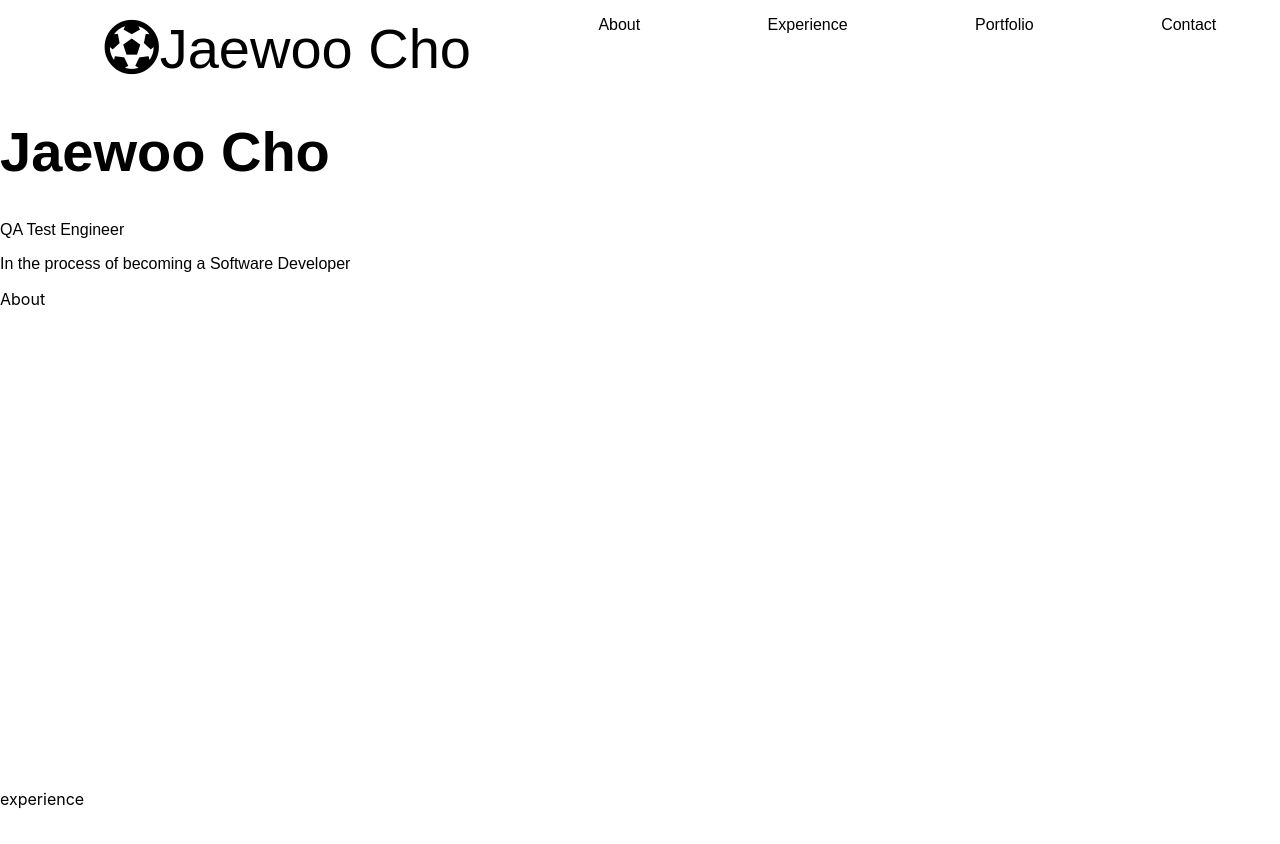
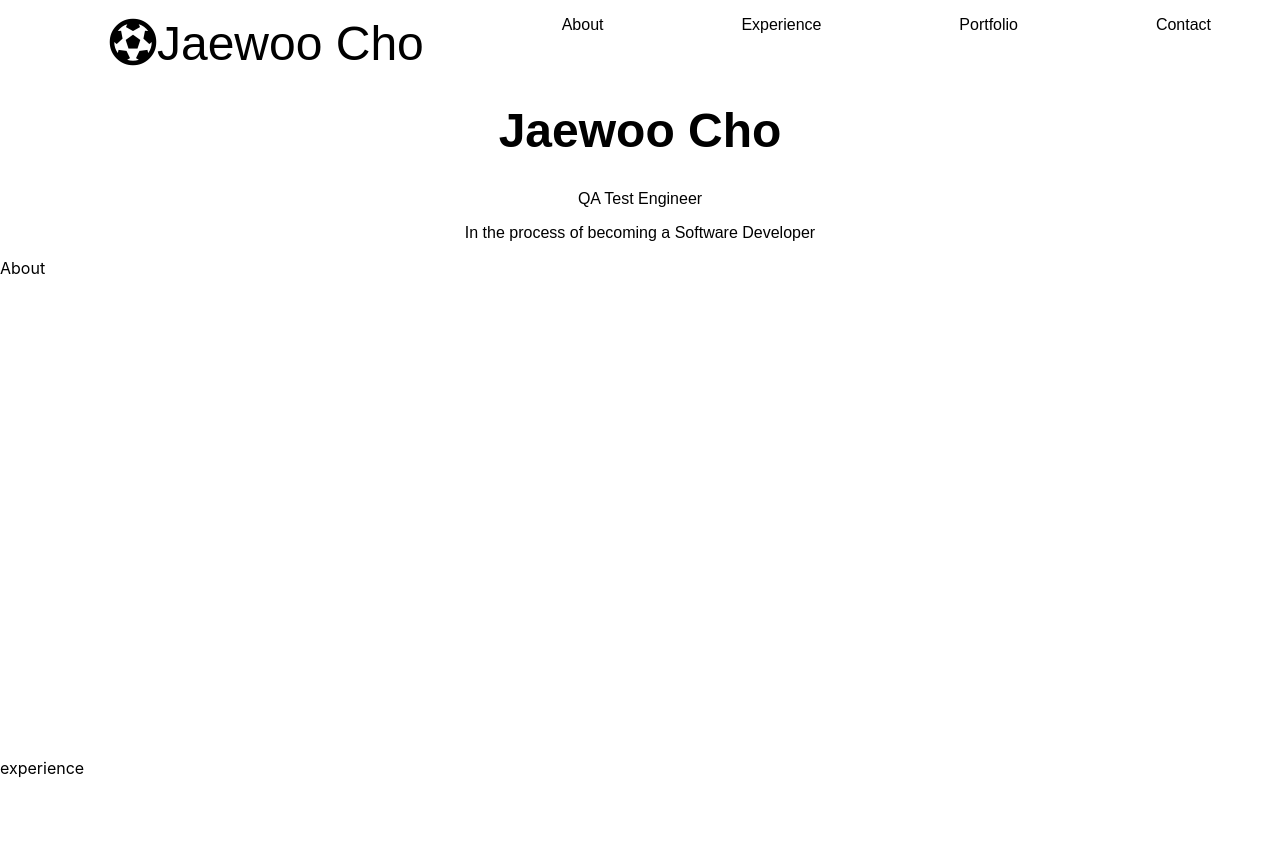
Before and after one commit to mikael1017/my-website, a React (Create React App) app: page / in a window 1280 px wide. Shown: the top 844 px of the page. Built offline with nearby package versions, Linux system fonts and the light colour scheme.

Commit message:
centered text

```diff
--- a/src/App.css
+++ b/src/App.css
@@ -53,6 +53,11 @@ header {
   color: var(--color-white);
 }
 
+.navbar-name {
+  text-align: center;
+
+}
+
 .name {
-  font-size: var(--font-xxlarge);
+  font-size: var(--font-xlarge);
 }
--- a/src/components/Header.js
+++ b/src/components/Header.js
@@ -20,7 +20,7 @@ class Header extends React.Component {
                         <li><Link to="contact" spy={true} smooth={true}>Contact</Link></li>
                     </ul>
                 </nav>
-                <div>
+                <div className="navbar-name">
                     <h1 className="name">Jaewoo Cho</h1>
                     <div className="">
                         <p>QA Test Engineer</p>
```
